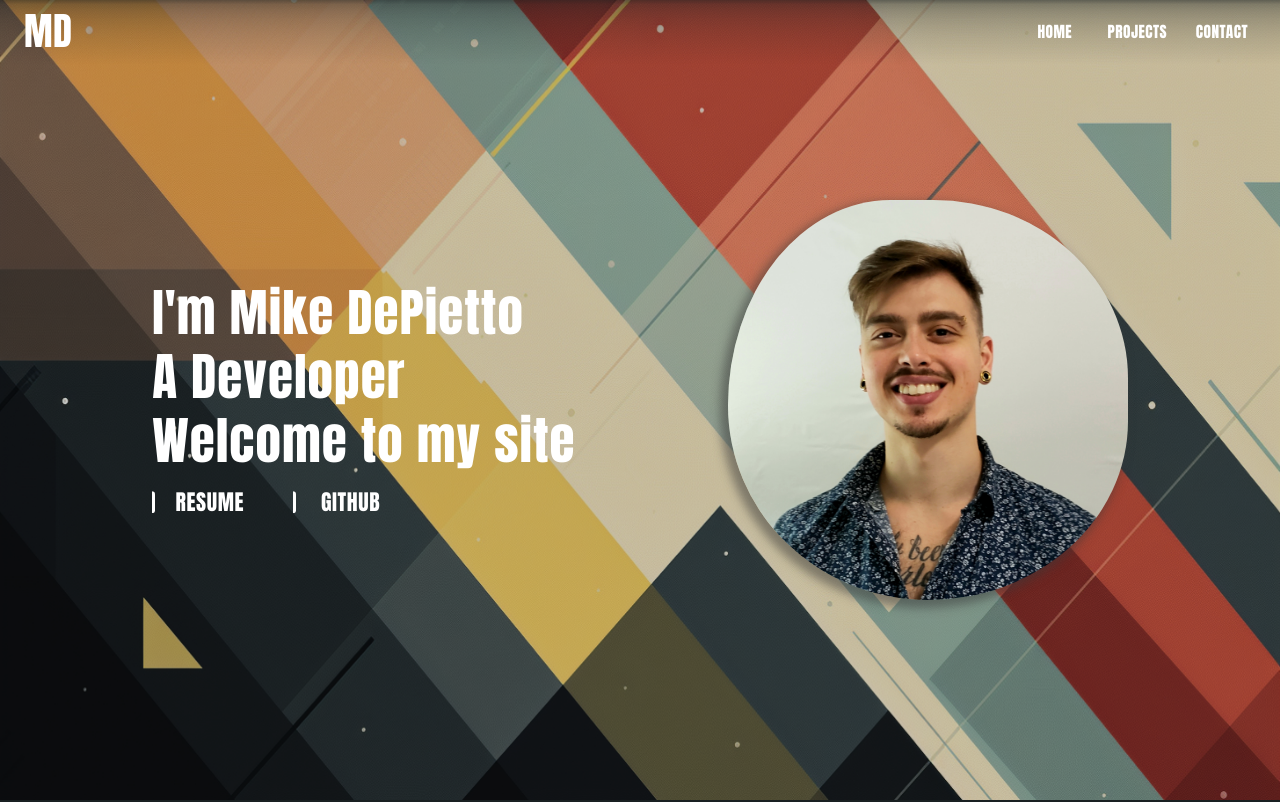
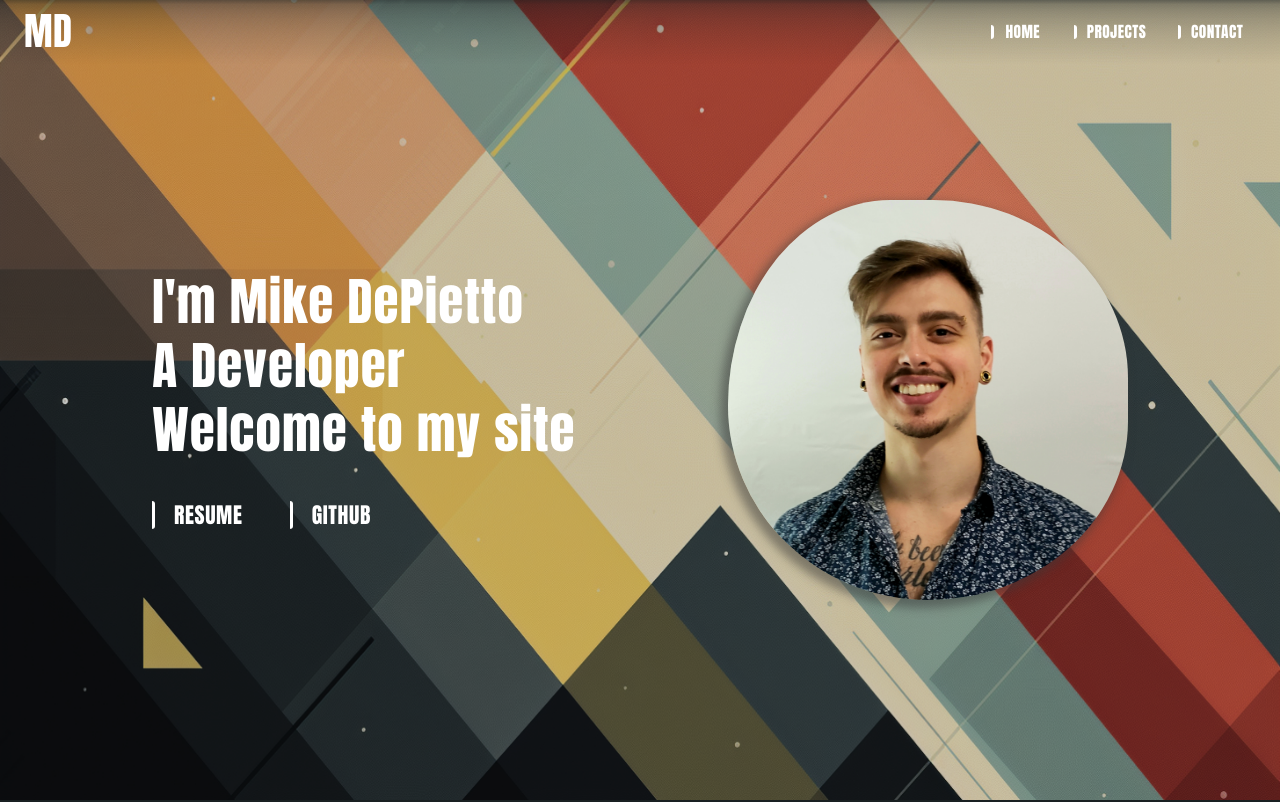
Before and after one commit to mdepietto/mdepietto.com, a React (Create React App) app: page / in a window 1280 px wide. Shown: the top 802 px of the page. Built offline with nearby package versions, Linux system fonts and the light colour scheme; the HTML template or start-up script is replaced by a standard one; a web font is replaced by a local one.

Commit message:
cleaned up nav and source button spacing

```diff
--- a/src/components/Header/Bio.jsx
+++ b/src/components/Header/Bio.jsx
@@ -19,6 +19,7 @@ const BioWrapper = styled.div`
 
 const InfoWrapper = styled.div`
   align-items: start;
+  margin-bottom: 2vw;
 `;
 
 const Bio = () => {
--- a/src/components/Header/Sources.jsx
+++ b/src/components/Header/Sources.jsx
@@ -12,10 +12,10 @@ const buttonStyles = {
   color: 'white',
   fontSize: '1.7vw',
   fontFamily: '"Anton", sans-serif',
-  height: '3.7vw',
+  height: '3.3vw',
   marginRight: '2vw',
+  padding: '0 1.7vw',
   position: 'relative',
-  width: '9vw',
 
   '&:hover': {
     background: 'none',
@@ -26,7 +26,7 @@ const buttonStyles = {
     borderTopRightRadius: '5px',
     borderBottomRightRadius: '5px',
     content: '""',
-    height: '1.7vw',
+    height: '2.2vw',
     left: '0',
     position: 'absolute',
     top: '50%',
--- a/src/components/Nav/NavButton.jsx
+++ b/src/components/Nav/NavButton.jsx
@@ -5,11 +5,35 @@ const navButtonStyles = {
   color: 'white',
   fontFamily: '"Anton", sans-serif',
   fontSize: '1.2vw',
-  marginLeft: '1vw',
+  height: '2vw',
+  marginLeft: '1.5vw',
+  padding: '0 1vw',
+  position: 'relative',
 
   '&:hover': {
+    background: 'none',
+  },
+
+  '&::after': {
+    borderLeft: '3px solid white',
+    borderTopRightRadius: '5px',
+    borderBottomRightRadius: '5px',
+    content: '""',
+    height: '1.1vw',
+    left: '0',
+    position: 'absolute',
+    top: '50%',
+    transform: 'translateY(-50%)',
+    transition: 'background 0.5s ease-in-out, height 0.5s ease-in-out, width 0.5s ease-in-out',
+    width: '0',
+    zIndex: -1,
+  },
+
+  '&:hover::after': {
     background: 'rgba(0, 0, 0, 0.5)',
-  },
+    height: '100%',
+    width: '100%',
+  }
 
   // '&::after': {
   //   content: '""',
```
